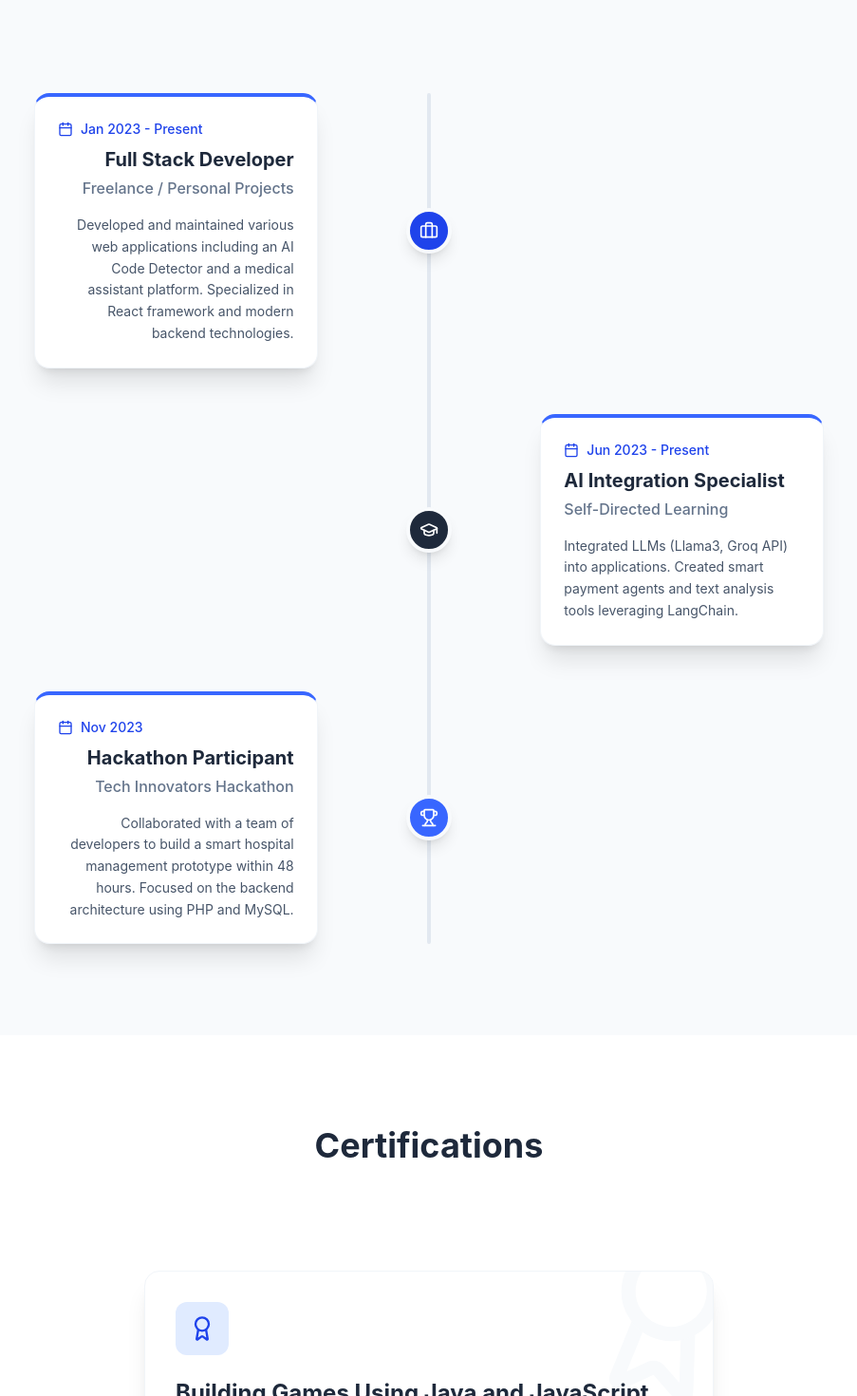
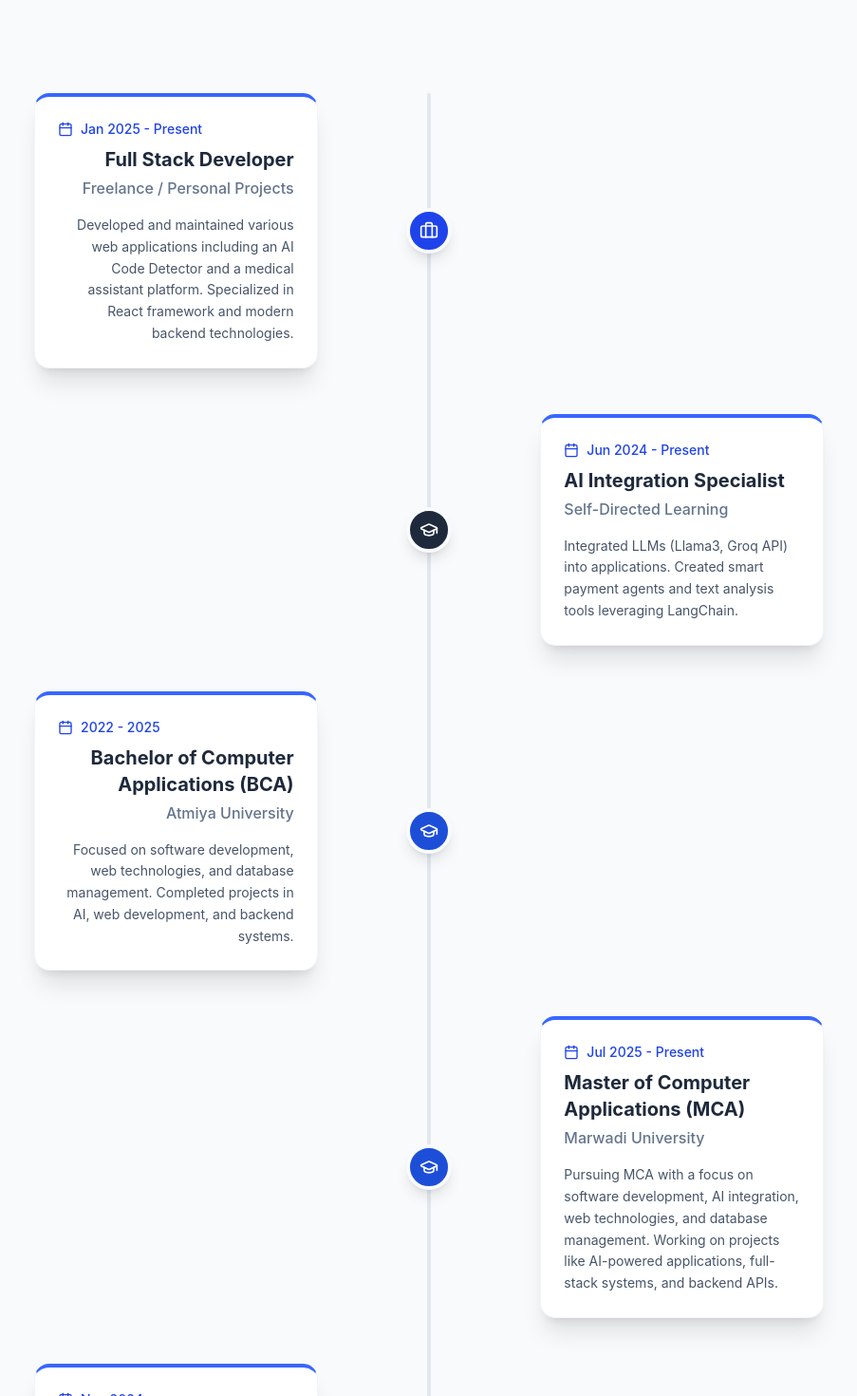
Before and after one commit to karanudani3011/Portfolio, a React (Vite) app: page / in a window 1280 px wide. Shown: the part 4580-6050 px from the top of the page at 95% size, without its empty margins (188-1091 px from the left). Built offline with nearby package versions, Linux system fonts and the light colour scheme.

Commit message:
Update Exp

```diff
--- a/src/components/Experience.jsx
+++ b/src/components/Experience.jsx
@@ -6,7 +6,7 @@ const Experience = () => {
         {
             title: 'Full Stack Developer',
             company: 'Freelance / Personal Projects',
-            date: 'Jan 2023 - Present',
+            date: 'Jan 2025 - Present',
             description: 'Developed and maintained various web applications including an AI Code Detector and a medical assistant platform. Specialized in React framework and modern backend technologies.',
             icon: <Briefcase size={20} className="text-white" />,
             color: 'bg-softBlue-600'
@@ -14,15 +14,35 @@ const Experience = () => {
         {
             title: 'AI Integration Specialist',
             company: 'Self-Directed Learning',
-            date: 'Jun 2023 - Present',
+            date: 'Jun 2024 - Present',
             description: 'Integrated LLMs (Llama3, Groq API) into applications. Created smart payment agents and text analysis tools leveraging LangChain.',
             icon: <GraduationCap size={20} className="text-white" />,
             color: 'bg-slate-800 dark:bg-slate-600'
         },
+
+        {
+            title: 'Bachelor of Computer Applications (BCA)',
+            company: 'Atmiya University',
+            date: '2022 - 2025',
+            description: 'Focused on software development, web technologies, and database management. Completed projects in AI, web development, and backend systems.',
+            icon: <GraduationCap size={20} className="text-white" />,
+            color: 'bg-blue-700 dark:bg-blue-500'
+        },
+
+        {
+
+            title: 'Master of Computer Applications (MCA)',
+            company: 'Marwadi University',
+            date: 'Jul 2025 - Present',
+            description: 'Pursuing MCA with a focus on software development, AI integration, web technologies, and database management. Working on projects like AI-powered applications, full-stack systems, and backend APIs.',
+            icon: <GraduationCap size={20} className="text-white" />,
+            color: 'bg-blue-700 dark:bg-blue-500'
+
+        },
         {
             title: 'Hackathon Participant',
             company: 'Tech Innovators Hackathon',
-            date: 'Nov 2023',
+            date: 'Nov 2024',
             description: 'Collaborated with a team of developers to build a smart hospital management prototype within 48 hours. Focused on the backend architecture using PHP and MySQL.',
             icon: <Trophy size={20} className="text-white" />,
             color: 'bg-softBlue-500'
```
